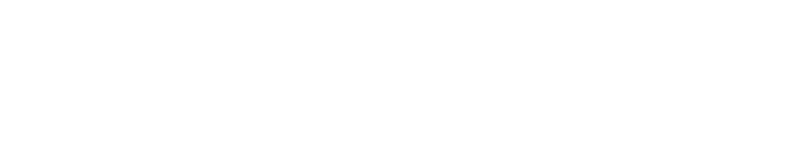
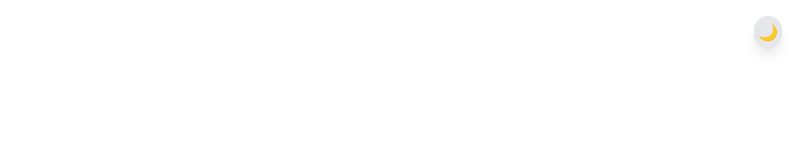
Before and after one commit to DistinctCodes/ManageHub, a Next.js app in the folder frontend/: page / in a window 1280 px wide. Shown: the top 160 px of the page, without its empty margins (482-1280 px from the left). Built offline with nearby package versions, Linux system fonts and the light colour scheme.

Commit message:
Add Theme Management with next-themes

```diff
--- a/frontend/app/page.tsx
+++ b/frontend/app/page.tsx
@@ -1,8 +1,10 @@
 import Newsletter from "./components/newa-letter";
+import ThemeToggle from "../components/ui/ThemeToggle";
 
 export default function Home() {
   return (
     <main>
+      <ThemeToggle />
       {/* Hero Section */}
       <section className="min-h-screen flex items-center justify-center">
         <h1 className="text-4xl font-bold">Hero Section</h1>
--- /dev/null
+++ b/frontend/components/ui/ThemeToggle.tsx
@@ -0,0 +1,23 @@
+"use client";
+
+import { useTheme } from "next-themes";
+import { useEffect, useState } from "react";
+
+export default function ThemeToggle() {
+  const { theme, setTheme } = useTheme();
+  const [mounted, setMounted] = useState(false);
+
+  useEffect(() => setMounted(true), []);
+
+  if (!mounted) return null;
+
+  return (
+    <button
+      onClick={() => setTheme(theme === "light" ? "dark" : "light")}
+      className="fixed top-4 right-4 z-50 p-1 rounded-full bg-gray-200 dark:bg-gray-800 text-gray-800 dark:text-gray-200 shadow-lg hover:shadow-xl transition-all duration-300 hover:scale-110 focus:outline-none focus:ring-2 focus:ring-blue-500"
+      aria-label="Toggle theme"
+    >
+      {theme === "light" ? "🌙" : "☀️"}
+    </button>
+  );
+}
--- a/frontend/package.json
+++ b/frontend/package.json
@@ -15,6 +15,7 @@
     "clsx": "^2.1.1",
     "lucide-react": "^0.544.0",
     "next": "15.5.4",
+    "next-themes": "^0.4.6",
     "react": "19.1.0",
     "react-dom": "19.1.0",
     "react-hook-form": "^7.63.0",
--- a/frontend/providers/Providers.tsx
+++ b/frontend/providers/Providers.tsx
@@ -1,7 +1,12 @@
 "use client";
 
+import { ThemeProvider } from 'next-themes';
 import ReactQueryProvider from "./ReactQueryProvider";
 
 export default function Providers({ children }: { children: React.ReactNode }) {
-  return <ReactQueryProvider>{children}</ReactQueryProvider>;
+  return (
+    <ThemeProvider attribute="class" defaultTheme="light" enableSystem>
+      <ReactQueryProvider>{children}</ReactQueryProvider>
+    </ThemeProvider>
+  );
 }
```
Also changed, not shown: 1 other file (tests, documents, lock files or other folders).
